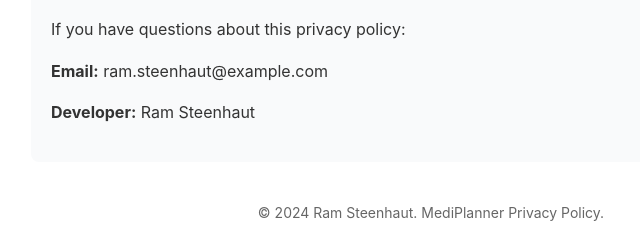
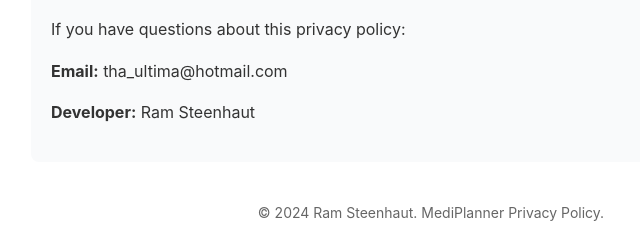
Before and after one commit to Hybridia/MediPlanner, a plain HTML site: page index.html in a window 1280 px wide. Shown: the part 1890-2119 px from the top of the page, 209-849 px from the left. Drawn offline with Linux system fonts and the light colour scheme.

Commit message:
Update index.html

```diff
--- a/index.html
+++ b/index.html
@@ -102,7 +102,7 @@
     <div class="contact">
         <h2>Contact Us</h2>
         <p>If you have questions about this privacy policy:</p>
-        <p><strong>Email:</strong> ram.steenhaut@example.com</p>
+        <p><strong>Email:</strong> tha_ultima@hotmail.com</p>
         <p><strong>Developer:</strong> Ram Steenhaut</p>
     </div>
 
```
